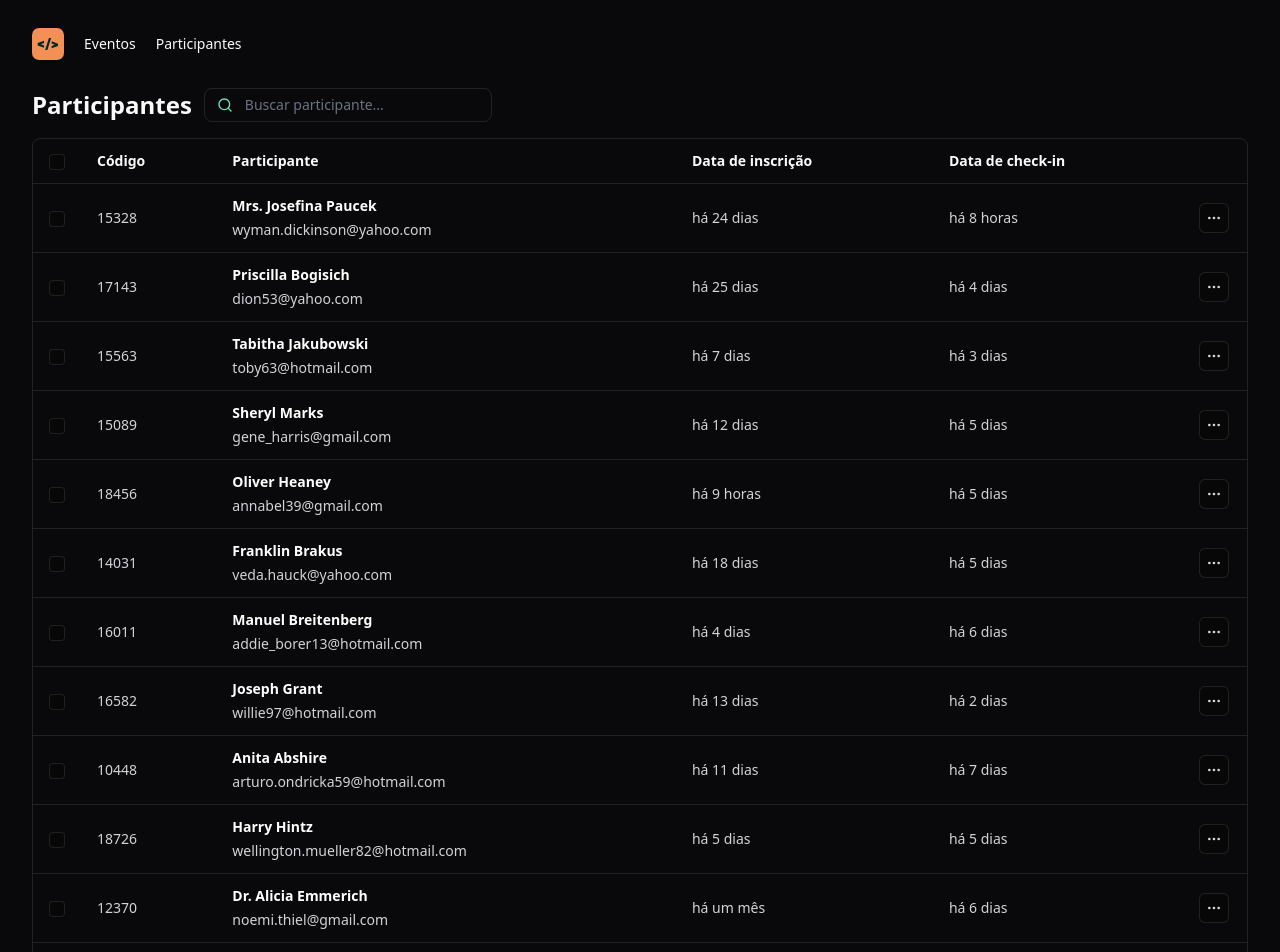
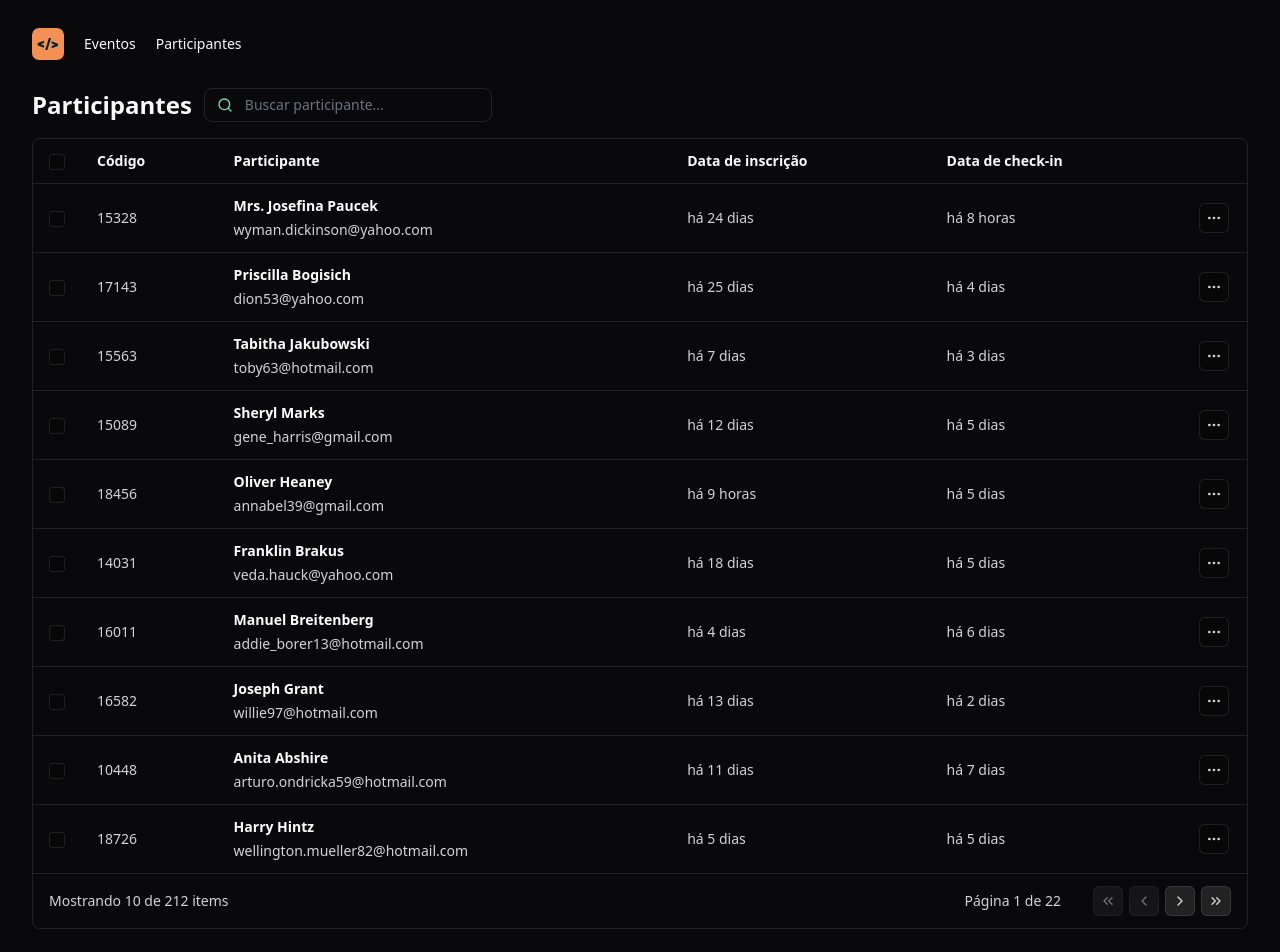
Before and after one commit to daianaadepaula/pass-in-web, a React (Vite) app: page / in a window 1280 px wide. Shown: the top 952 px of the page. Built offline with nearby package versions, Linux system fonts and the light colour scheme.

Commit message:
feat: pagination app

```diff
--- a/src/components/attendee.list.tsx
+++ b/src/components/attendee.list.tsx
@@ -15,9 +15,28 @@
 
 export function AttendeeList() {
 	const [search, setSearch] = useState('')
+	const [page, setPage] = useState(1)
+
+	const totalPages = Math.ceil(attendees.length / 10)
 
 	function onSearchInputChanged(event: ChangeEvent<HTMLInputElement>) {
 		setSearch(event.target.value)
+	}
+
+	function goToFirstPage(){
+		setPage(1)
+	}
+
+	function goToLastPage(){
+		setPage(totalPages)
+	}
+
+	function goToPreviousPage(){
+		setPage(page - 1)
+	}
+
+	function goToNextPage(){
+		setPage(page + 1)
 	}
 
 	return (
@@ -49,7 +68,7 @@
 				</thead>
 
 				<tbody>
-					{attendees.map((attendee) => {
+					{attendees.slice((page - 1) * 10, page * 10).map((attendee) => {
 						return (
 							<TableRow key={attendee.id}>
 								<TableCell>
@@ -77,23 +96,23 @@
 				<tfoot>
 					<tr>
 						<TableCell colSpan={3}>
-							Mostrando 10 de 228 items
+							Mostrando 10 de {attendees.length} items
 						</TableCell>
 						<TableCell className="text-right" colSpan={3}>
 							<div className="inline-flex items-center gap-8">
-								<span>Página 1 de 23</span>
+								<span>Página {page} de {totalPages}</span>
 
 								<div className="flex gap-1.5">
-									<IconButton>
+									<IconButton onClick={goToFirstPage} disabled={page === 1}>
 										<ChevronsLeft className="size-4" />
 									</IconButton>
-									<IconButton>
+									<IconButton onClick={goToPreviousPage} disabled={page === 1}>
 										<ChevronLeft className="size-4" />
 									</IconButton>
-									<IconButton>
+									<IconButton onClick={goToNextPage} disabled={page === totalPages}>
 										<ChevronRight className="size-4" />
 									</IconButton>
-									<IconButton>
+									<IconButton onClick={goToLastPage} disabled={page === totalPages}>
 										<ChevronsRight className="size-4" />
 									</IconButton>
 								</div>
--- a/src/components/icon-button.tsx
+++ b/src/components/icon-button.tsx
@@ -1,4 +1,5 @@
 import { ComponentProps } from "react";
+import { twMerge } from "tailwind-merge";
 
 interface IconButtonProps extends ComponentProps<'button'> {
 	transparent?: boolean
@@ -8,10 +9,11 @@
 	return (
 		<button
 			{...props}
-			className={ transparent
-				  ? "bg-black/20 border border-white/10 rounded-md p-1.5"
-					: "bg-white/10 border border-white/10 rounded-md p-1.5"
-				}
+			className={twMerge(
+				"border border-white/10 rounded-md p-1.5",
+				transparent ? "bg-black/20" : "bg-white/10",
+				props.disabled ? "opacity-50" : null,
+			)}
 		/>
 	)
 }
--- a/src/data/attendees.ts
+++ b/src/data/attendees.ts
@@ -1,6 +1,6 @@
 import {faker} from "@faker-js/faker"
 
-export const attendees = Array.from({ length: 200 }).map(() => {
+export const attendees = Array.from({ length: 212 }).map(() => {
 	return {
 		id: faker.number.int({ min: 10000, max: 20000}),
 		name: faker.person.fullName(),
```
